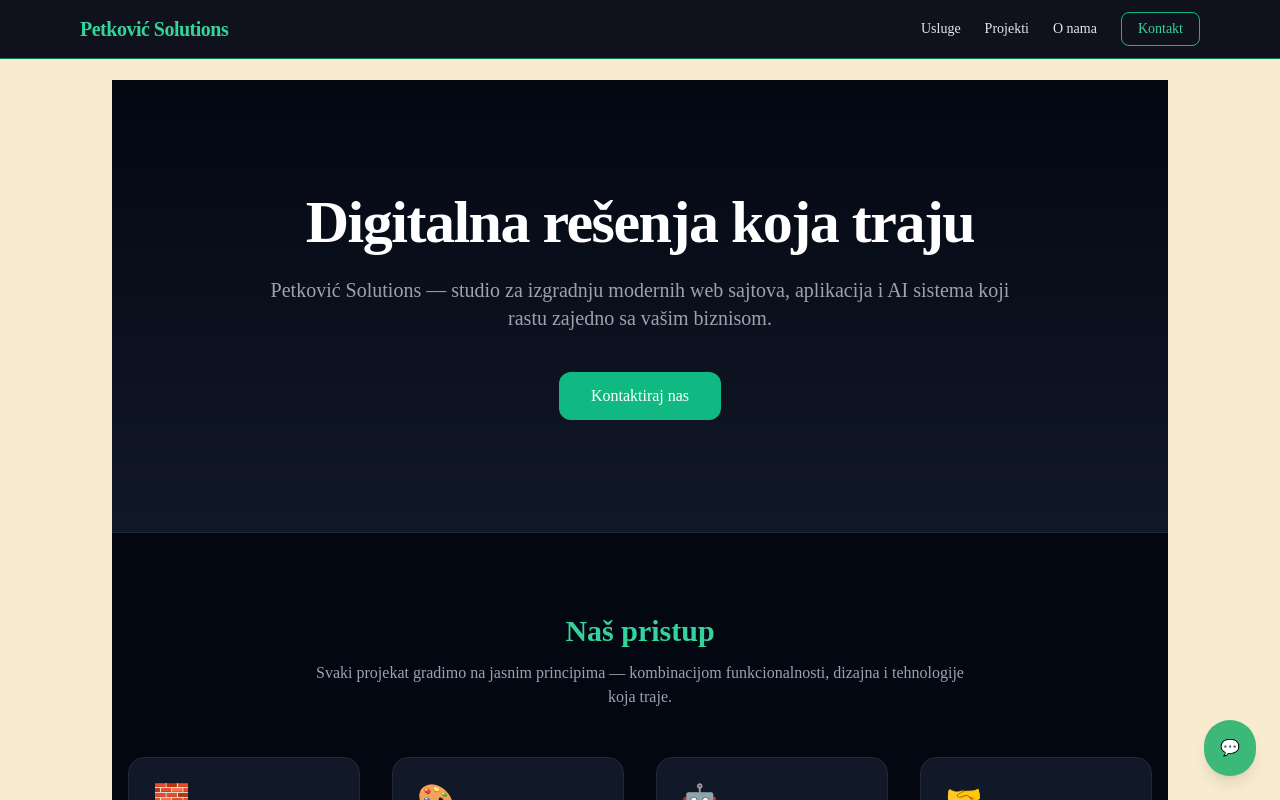
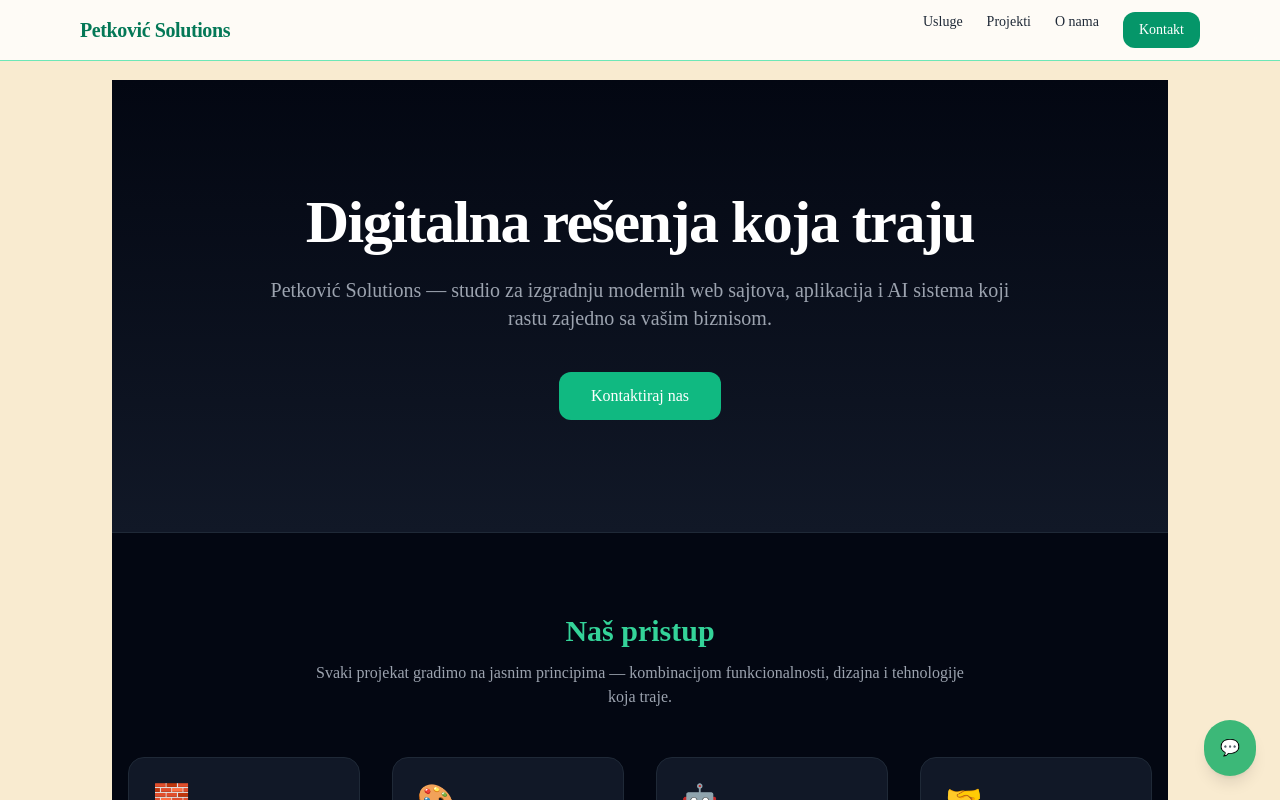
Before and after one commit to brankop87/petkovic-solutions-studio, a Next.js app: page / in a window 1280 px wide. Shown: the top 800 px of the page. Built offline with nearby package versions, Linux system fonts and the light colour scheme.

Commit message:
Update Navbar.tsx

```diff
--- a/components/Navbar.tsx
+++ b/components/Navbar.tsx
@@ -1,82 +1,71 @@
 "use client";
+
 import Link from "next/link";
-import { useState } from "react";
+import { useState, useEffect } from "react";
+import { motion, AnimatePresence } from "framer-motion";
 
 export default function Navbar() {
-  const [open, setOpen] = useState(false);
+  const [isScrolled, setIsScrolled] = useState(false);
+
+  useEffect(() => {
+    const handleScroll = () => {
+      setIsScrolled(window.scrollY > 50);
+    };
+    window.addEventListener("scroll", handleScroll);
+    return () => window.removeEventListener("scroll", handleScroll);
+  }, []);
 
   return (
-    <header className="fixed top-0 left-0 w-full bg-gray-950/95 backdrop-blur-md border-b border-emerald-700 z-50">
+    <header className="fixed top-0 left-0 w-full bg-white/80 backdrop-blur-md border-b border-emerald-300 z-50 transition-colors duration-300">
       <div className="max-w-6xl mx-auto flex items-center justify-between px-4 py-3">
-        {/* Logo */}
-        <Link
-          href="/"
-          className="text-emerald-400 font-bold text-xl tracking-tight hover:text-emerald-300 transition"
-        >
-          Petković Solutions
+        {/* Logo animacija */}
+        <Link href="/" className="flex items-center gap-2 font-bold text-emerald-700 tracking-tight">
+          <AnimatePresence mode="wait">
+            {!isScrolled ? (
+              <motion.span
+                key="full"
+                initial={{ opacity: 0, y: 5 }}
+                animate={{ opacity: 1, y: 0 }}
+                exit={{ opacity: 0, y: -5 }}
+                transition={{ duration: 0.25 }}
+                className="text-lg md:text-xl"
+              >
+                Petković Solutions
+              </motion.span>
+            ) : (
+              <motion.span
+                key="short"
+                initial={{ opacity: 0, y: 5 }}
+                animate={{ opacity: 1, y: 0 }}
+                exit={{ opacity: 0, y: -5 }}
+                transition={{ duration: 0.25 }}
+                className="text-2xl md:text-3xl"
+              >
+                PS
+              </motion.span>
+            )}
+          </AnimatePresence>
         </Link>
 
-        {/* Desktop navigacija */}
-        <nav className="hidden md:flex items-center gap-6 text-gray-200 text-sm font-medium">
-          <Link
-            href="/usluge"
-            className="hover:text-emerald-400 transition"
-          >
+        {/* Navigacija */}
+        <nav className="hidden md:flex gap-6 text-gray-800 text-sm font-medium">
+          <Link href="/usluge" className="hover:text-emerald-600 transition">
             Usluge
           </Link>
-          <Link
-            href="/projekti"
-            className="hover:text-emerald-400 transition"
-          >
+          <Link href="/projekti" className="hover:text-emerald-600 transition">
             Projekti
           </Link>
-          <Link
-            href="/o-nama"
-            className="hover:text-emerald-400 transition"
-          >
+          <Link href="/o-nama" className="hover:text-emerald-600 transition">
             O nama
           </Link>
           <Link
             href="/kontakt"
-            className="px-4 py-1.5 rounded-lg border border-emerald-500 text-emerald-400 hover:bg-emerald-500 hover:text-white transition"
+            className="bg-emerald-600 text-white px-4 py-2 rounded-xl hover:bg-emerald-700 transition"
           >
             Kontakt
           </Link>
         </nav>
-
-        {/* Mobilni meni dugme */}
-        <button
-          onClick={() => setOpen(!open)}
-          className="md:hidden text-3xl text-emerald-400 focus:outline-none"
-          aria-label="Otvori meni"
-        >
-          ☰
-        </button>
       </div>
-
-      {/* Mobilni meni */}
-      {open && (
-        <div className="md:hidden bg-gray-950 border-t border-emerald-700 shadow-lg">
-          <nav className="flex flex-col p-4 space-y-2 text-gray-200">
-            <Link href="/usluge" onClick={() => setOpen(false)}>
-              Usluge
-            </Link>
-            <Link href="/projekti" onClick={() => setOpen(false)}>
-              Projekti
-            </Link>
-            <Link href="/o-nama" onClick={() => setOpen(false)}>
-              O nama
-            </Link>
-            <Link
-              href="/kontakt"
-              onClick={() => setOpen(false)}
-              className="border border-emerald-500 text-emerald-400 px-4 py-2 rounded-lg text-center hover:bg-emerald-500 hover:text-white transition"
-            >
-              Kontakt
-            </Link>
-          </nav>
-        </div>
-      )}
     </header>
   );
 }
```
